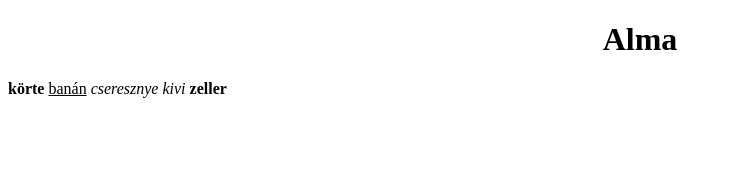
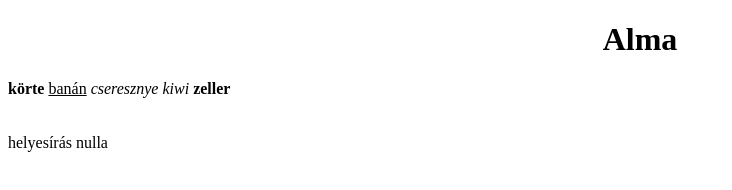
Before and after one commit to UZMateCkik/elsoUZMJL, a plain HTML site: page index.html in a window 1280 px wide. Shown: the whole page, without its empty margins (0-732 px from the left). Drawn offline with Linux system fonts and the light colour scheme.

Commit message:
bolond vagy

```diff
--- a/index.html
+++ b/index.html
@@ -10,9 +10,11 @@
     <b>körte</b>
     <u>banán</u>
     <i>cseresznye</i>
-    <i>kivi</i>
+    <i>kiwi</i>
     <strong>zeller</strong>
-
+    <br>
+    <br>
+    <br> helyesírás nulla
 
 
 </body>
```
